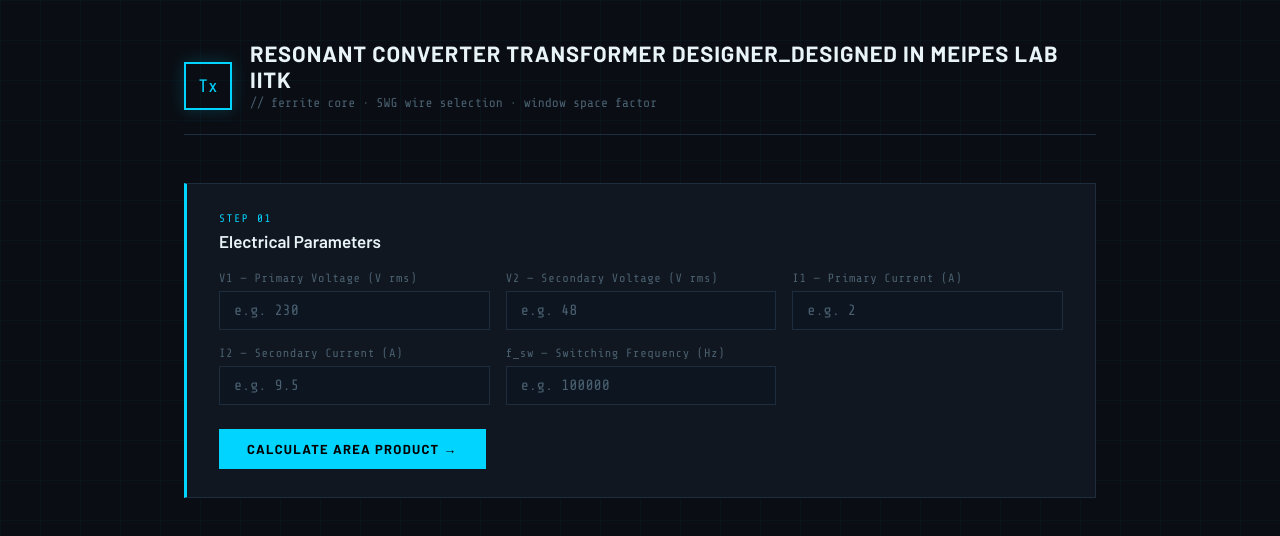
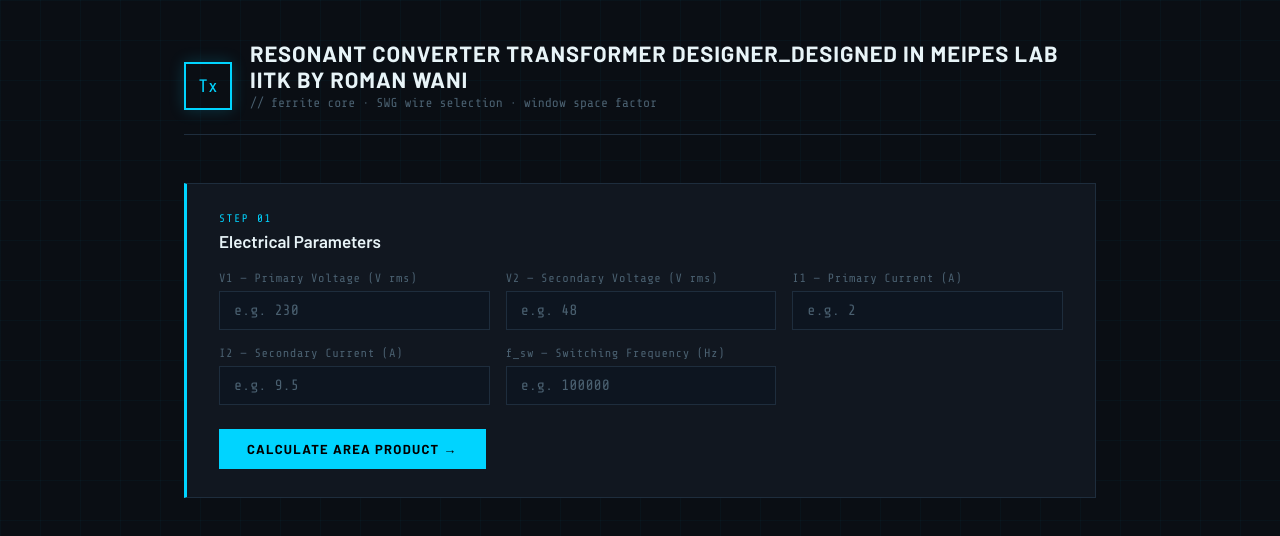
Before and after one commit to waniroman-i/Transformer_design_tool, a plain HTML site: page index.html in a window 1280 px wide. Drawn offline with nearby package versions, Linux system fonts and the light colour scheme.

Commit message:
Update header title to include author's name

```diff
--- a/index.html
+++ b/index.html
@@ -279,7 +279,7 @@
   <header>
     <div class="logo-mark">Tx</div>
     <div>
-      <h1>Resonant Converter Transformer Designer_Designed in MEIPES lab IITK</h1>
+      <h1>Resonant Converter Transformer Designer_Designed in MEIPES lab IITK by Roman Wani</h1>
       <p>// ferrite core · SWG wire selection · window space factor</p>
     </div>
   </header>
```
